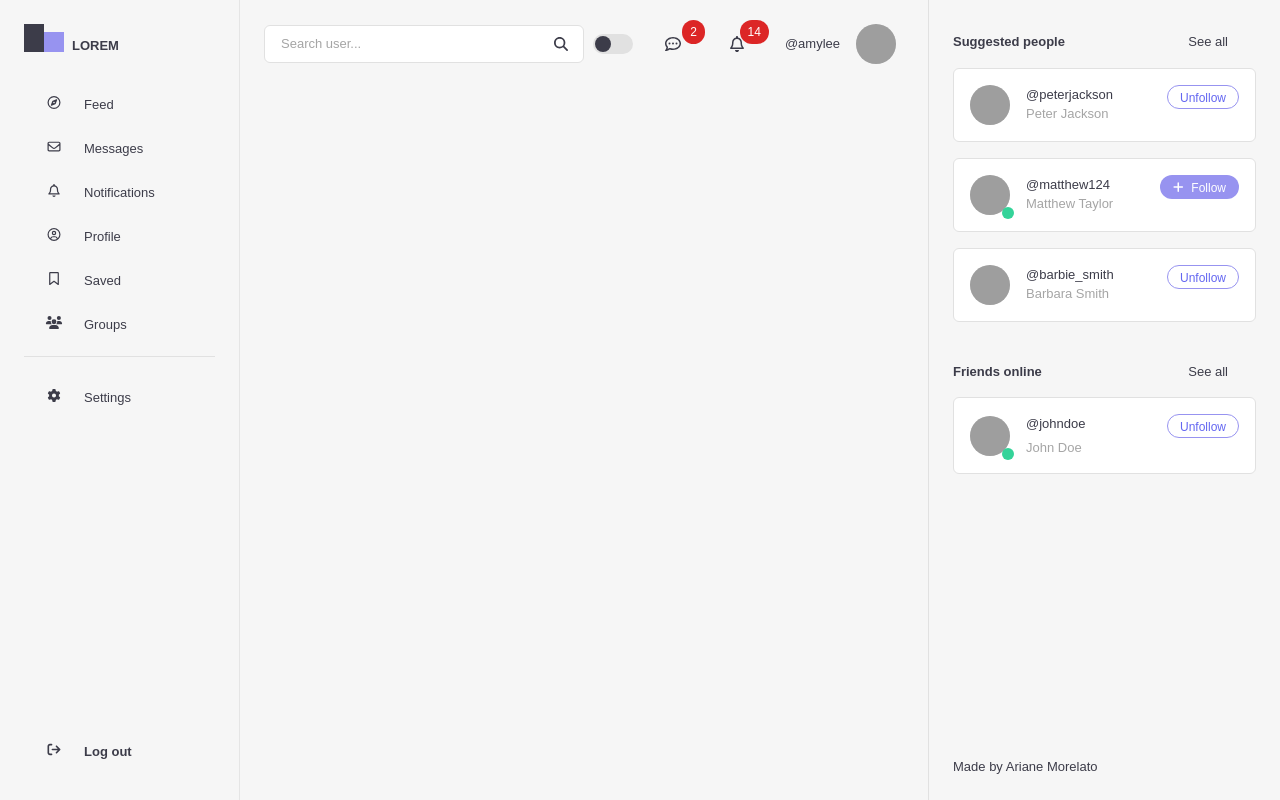
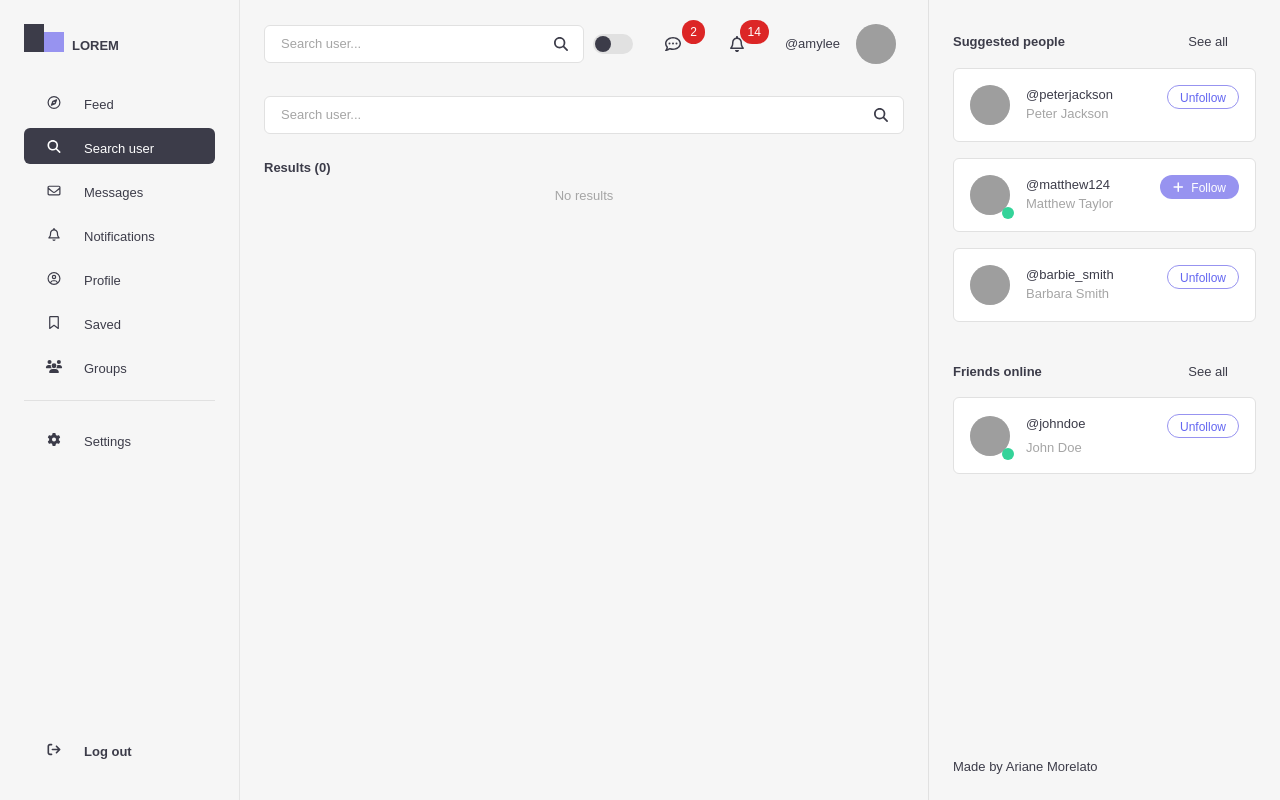
Before and after one commit to aridsm/social-media, a Nuxt app: page /users in a window 1280 px wide. Built offline with nearby package versions, Linux system fonts and the light colour scheme; grey boxes are pictures that could not be loaded; a web font is replaced by a local one.

Commit message:
feat: add página de busca de usuário

```diff
--- a/components/AppInputText.vue
+++ b/components/AppInputText.vue
@@ -1,7 +1,7 @@
 <script lang="ts" setup>
 import type { PropType } from "vue";
 
-const props = defineProps({
+defineProps({
   iconName: String,
   placeholder: String,
   contentClass: String,
@@ -17,8 +17,8 @@ const props = defineProps({
 });
 
 const emits = defineEmits<{
-  (name: "blur", value: string | number | undefined): void;
-  (name: "input", value: string | number | undefined): void;
+  (name: "blur", value: any): void;
+  (name: "input", value: any): void;
 }>();
 
 const modelValue = defineModel<string | number | undefined>({ required: true });
--- a/components/AppMenu.vue
+++ b/components/AppMenu.vue
@@ -11,6 +11,11 @@ const navLinks = [
     name: "Feed",
     icon: "fa-regular fa-compass",
     path: "/",
+  },
+  {
+    name: "Search user",
+    icon: "fa-solid fa-magnifying-glass",
+    path: "/users",
   },
   {
     name: "Messages",
--- /dev/null
+++ b/pages/users/index.vue
@@ -0,0 +1,52 @@
+<script lang="ts" setup>
+import type { Post } from "~/utils/posts/types";
+import { usePostsStore } from "~/utils/posts/usePostsStore";
+import { type User } from "~/utils/users/types";
+import { useCurrentUserStore } from "~/utils/users/useCurrentUserStore";
+import { useUsersStore } from "~/utils/users/useUsersStore";
+
+const router = useRouter();
+const users = ref<User[]>([]);
+const search = ref("");
+const { searchUsers } = useUsersStore();
+
+function onSearch($event: string) {
+  users.value = $event?.length ? searchUsers($event) : [];
+}
+</script>
+
+<template>
+  <div
+    class="flex flex-col min-h-0 px-4 pt-2 md:px-6 2xl:px-8 overflow-y-auto overflow-x-hidden relative"
+  >
+    <AppInputText
+      v-model="search"
+      color="sec"
+      @input="onSearch"
+      placeholder="Search user..."
+      icon-name="fa-solid fa-magnifying-glass"
+    />
+
+    <span class="font-bold mb-2 2xl:mb-4 block mt-6 2xl:mt-8">
+      Results ({{ users.length }})
+    </span>
+    <div v-if="users.length" class="grid gap-4 grid-cols-1 md:grid-cols-2">
+      <NuxtLink
+        v-for="user in users"
+        :key="user.id"
+        class="cursor-pointer hover:text-primary"
+        :to="`/profile/${user.id}`"
+      >
+        <AppCard class="flex gap-4 w-full items-center">
+          <AppAvatar :user="user" />
+          <div class="flex flex-col items-start justify-between w-full">
+            @{{ user.userName }}
+
+            <span class="text-label">{{ user.name }}</span>
+          </div>
+        </AppCard>
+      </NuxtLink>
+    </div>
+    <p v-else class="text-label text-center">No results</p>
+  </div>
+</template>
```
